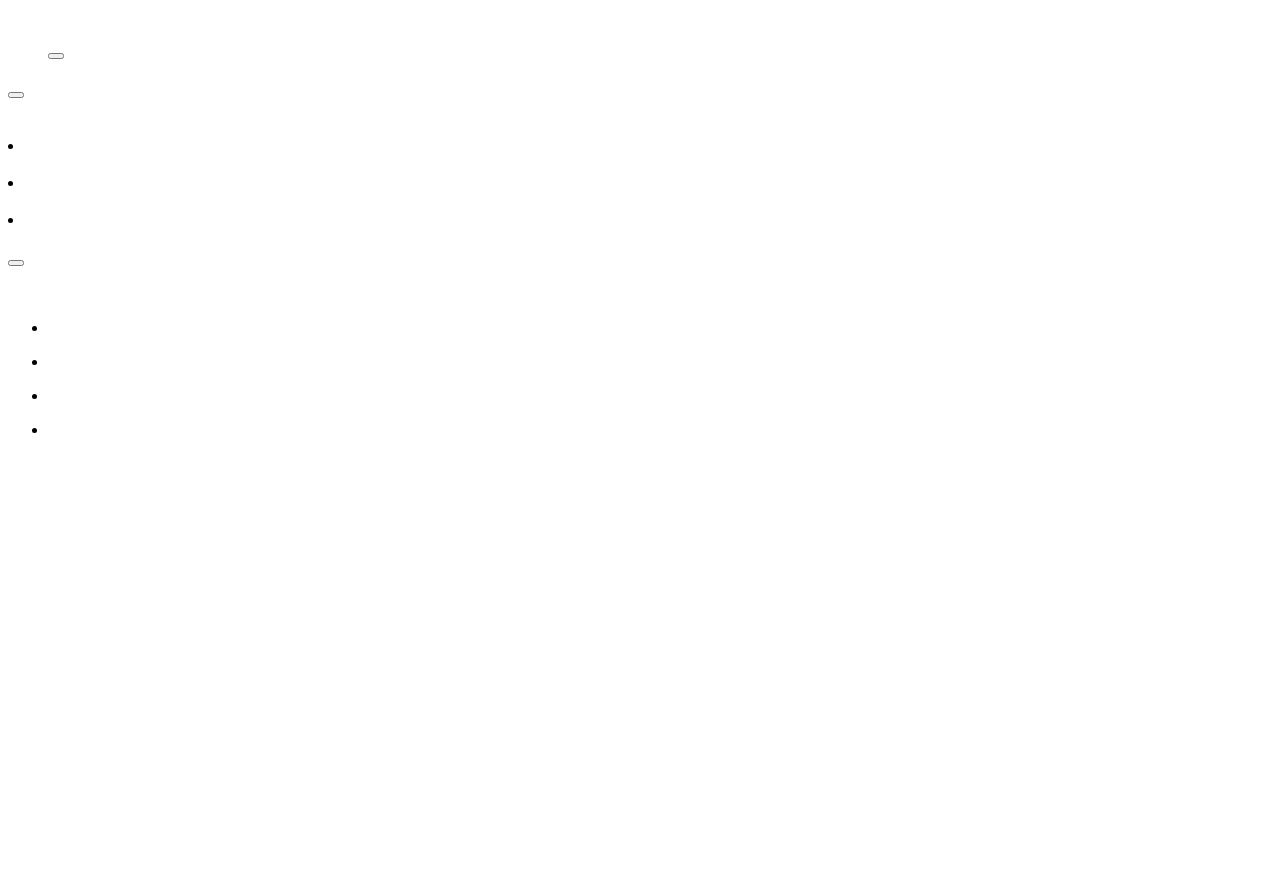
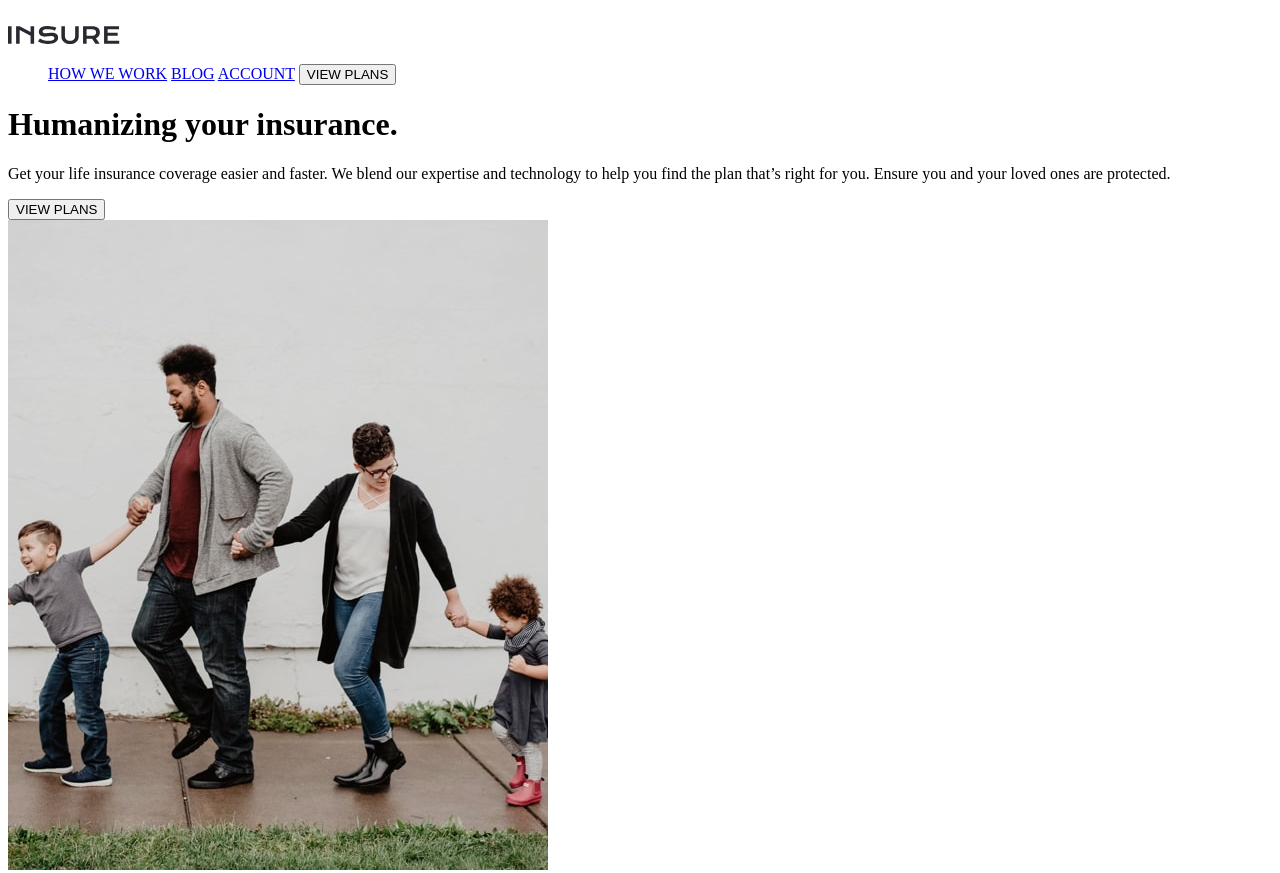
Before and after one commit to Arielook/prueba-equipo, a plain HTML site: page index.html in a window 1280 px wide. Shown: the top 873 px of the page. Before the commit the page ends 800 px from the top, so only its background shows below. Drawn offline with Linux system fonts and the light colour scheme.

Commit message:
relleno de etiquetado jose

```diff
--- a/index.html
+++ b/index.html
@@ -12,23 +12,24 @@
     <img src="" alt="">
     <header>
         <div class="navegacion">
+            <img src="./assets/logo.svg" alt="logo">
             <nav>
                 <ul>
-                    <a href=""></a>
-                    <a href=""></a>
-                    <a href=""></a>
-                    <button></button>
+                    <a href="#">HOW WE WORK</a>
+                    <a href="#">BLOG</a>
+                    <a href="#">ACCOUNT</a>
+                    <button>VIEW PLANS</button>
                 </ul>
             </nav>
         </div>
         <div class="portada">
             <div class="fondo">
                 <div class="linea1"></div>
-                <h1></h1>
-                <p></p>
-                <button></button>
+                <h1>Humanizing your insurance.</h1>
+                <p>Get your life insurance coverage easier and faster. We blend our expertise and technology to help you find the plan that’s right for you. Ensure you and your loved ones are protected.</p>
+                <button>VIEW PLANS</button>
             </div>
-            <img src="" alt="">
+            <img src="./assets/image-intro-desktop.jpg" alt="familia">
         </div>
     </header>
     <section>
```
